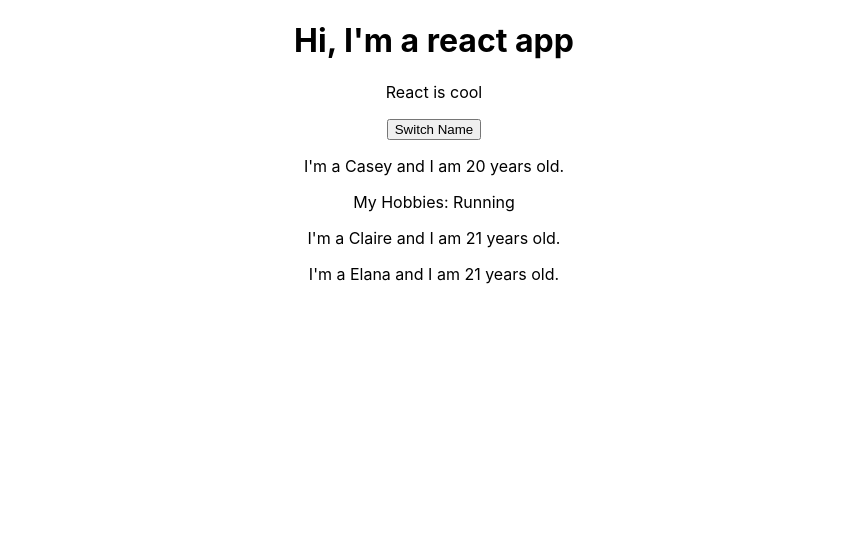
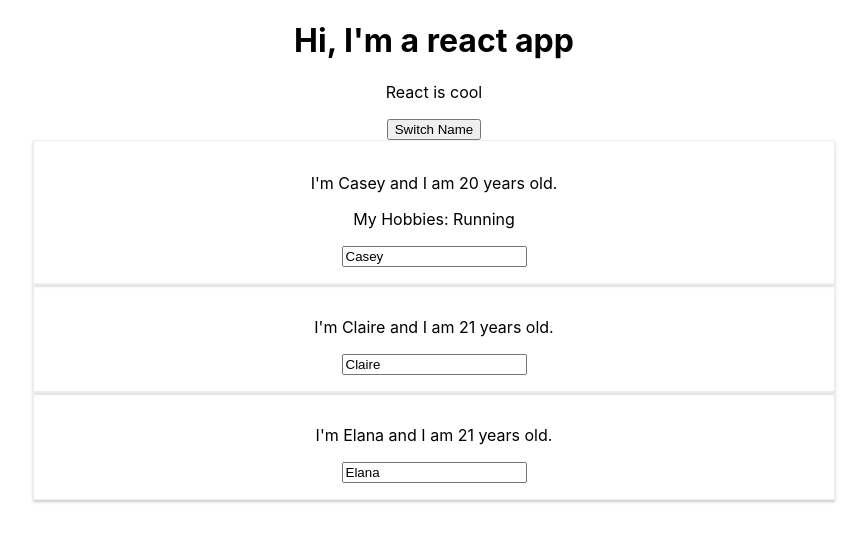
Before and after one commit to caseyjt98/Udemy-React-Tutorial, a React (Create React App) app: page / in a window 1280 px wide. Shown: the top 542 px of the page, without its empty margins (206-1073 px from the left). Built offline with nearby package versions, Linux system fonts and the light colour scheme.

Commit message:
two way binding, state management, styling

```diff
--- a/src/App.js
+++ b/src/App.js
@@ -2,6 +2,8 @@
 import './App.css';
 import Person from './Person/Person';
 
+// class component
+// stateful component
 class App extends Component {
 
   state = {
@@ -9,7 +11,33 @@
       { name: 'Casey', age: 20 },
       { name: 'Claire', age: 21 },
       { name: 'Elana', age: 21 }
-    ]
+    ],
+
+    otherState: 'some other value'
+  }
+
+  // event handler function for button click, pass as a reference to onClick
+  switchNameHandler = (newName) => {
+    // DON'T DO THIS: this.state.persons[0] = 'Quesarito';
+    // setState will merge the new state with the old state
+    this.setState({
+      persons: [
+        { name: newName, age: 20 },
+        { name: 'Claire', age: 21 },
+        { name: 'Elana', age: 21 }
+      ]
+    })
+  }
+
+  // event handler for input onChange
+  nameChangedHandler = (event) => {
+    this.setState({
+      persons: [
+        { name: 'Casey', age: 20 },
+        { name: event.target.value, age: 21 },
+        { name: 'Elana', age: 21 }
+      ]
+    })
   }
 
   render() {
@@ -17,10 +45,18 @@
       <div className="App">
         <h1> Hi, I'm a react app </h1>
         <p> React is cool </p>
-        <button> Switch Name </button>
-        <Person name={this.state.persons[0].name} age={this.state.persons[0].age} > My Hobbies: Running </Person>
-        <Person name={this.state.persons[1].name} age={this.state.persons[1].age} />
-        <Person name={this.state.persons[2].name} age={this.state.persons[2].age} />
+        <button onClick={this.switchNameHandler.bind(this, 'Quesarito')}> Switch Name </button>
+        <Person
+          name={this.state.persons[0].name}
+          age={this.state.persons[0].age}
+          click={this.switchNameHandler.bind(this, 'Quesarito!!')} > My Hobbies: Running </Person>
+        <Person
+          name={this.state.persons[1].name}
+          age={this.state.persons[1].age}
+          changed={this.nameChangedHandler} />
+        <Person
+          name={this.state.persons[2].name}
+          age={this.state.persons[2].age} />
       </div>
     );
   }
--- /dev/null
+++ b/src/Person/Person.css
@@ -0,0 +1,8 @@
+.Person {
+    width: 60%;
+    margin: auto; /* center it */
+    border: 1px solid #eee;
+    box-shadow: 0 2px 3px #ccc;
+    padding: 16px;
+    text-align: center;
+}
--- a/src/Person/Person.js
+++ b/src/Person/Person.js
@@ -1,10 +1,14 @@
 import React from 'react';
+import './Person.css';
 
+// functional component
+// stateless component - no state management
 const person = (props) => {
     return (
-        <div>
-            <p> I'm a {props.name} and I am {props.age} years old. </p>
+        <div className="Person">
+            <p onClick={props.click}> I'm {props.name} and I am {props.age} years old. </p>
             <p> {props.children} </p>
+            <input type="text" onChange={props.changed} value={props.name} />
         </div>
     )
 }
```
